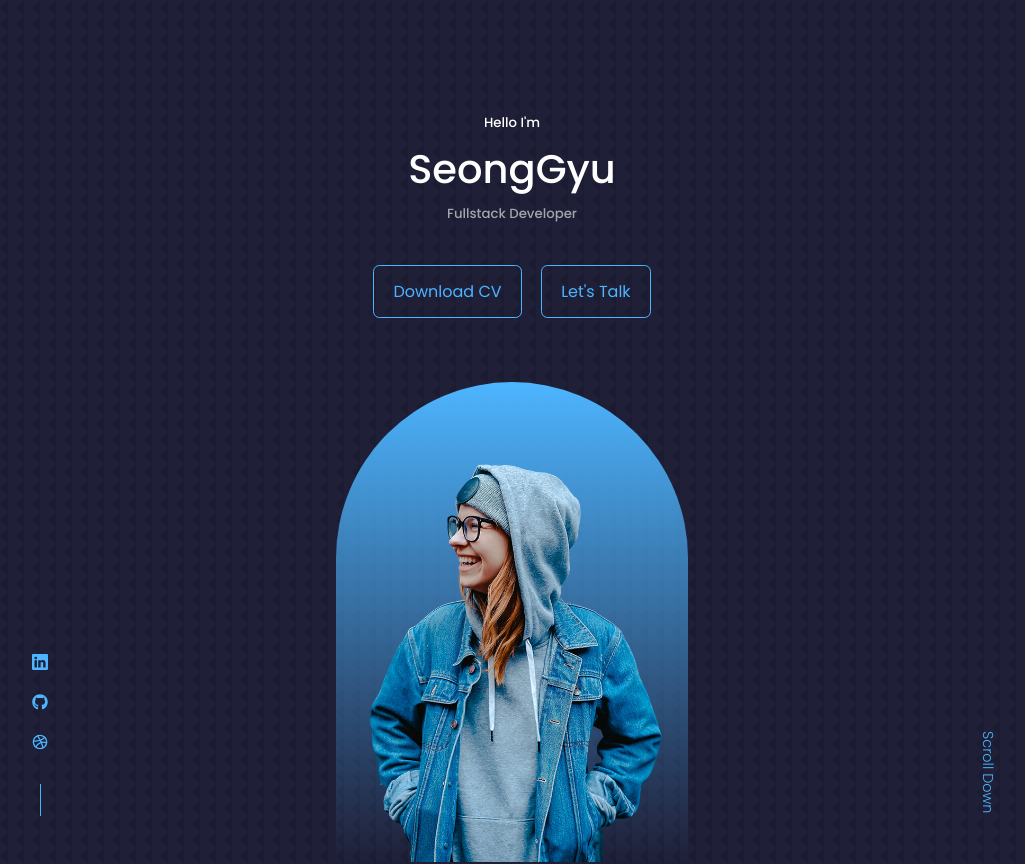
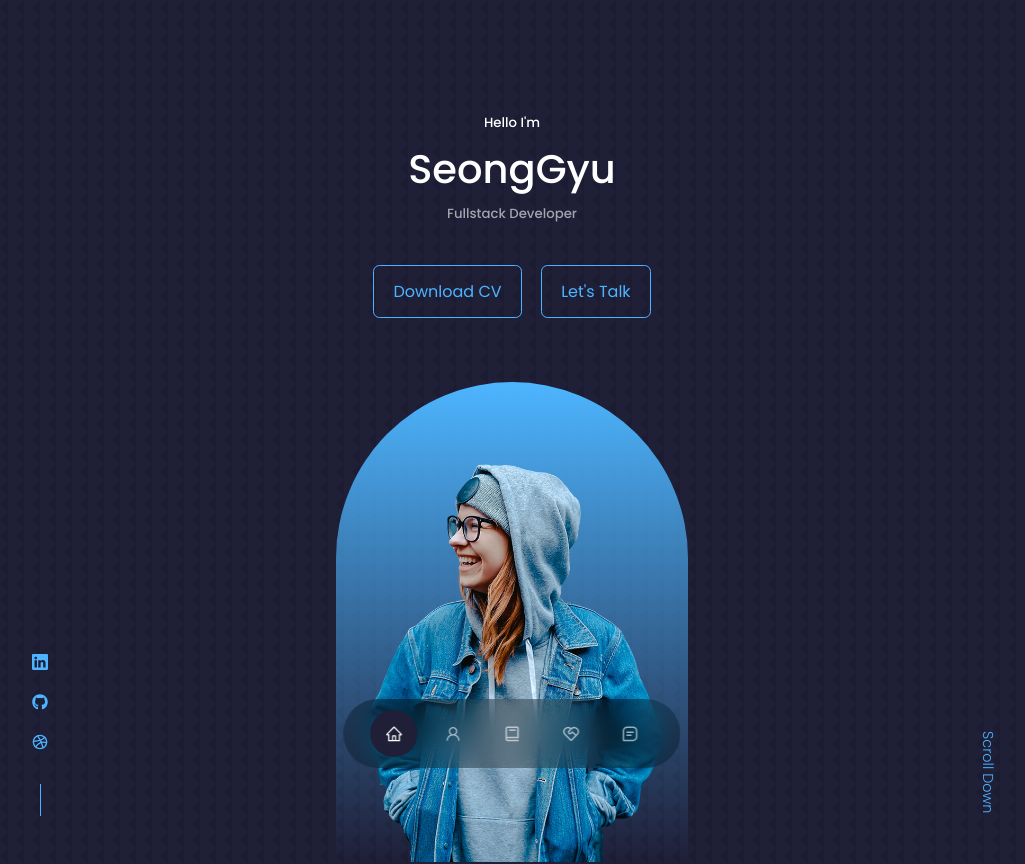
Before and after one commit to Kang-Seonggyu/portfolio_clone, a React (Create React App) app: page / in a window 1280 px wide. Shown: the top 864 px of the page, without its empty margins (128-1153 px from the left). Built offline with nearby package versions, Linux system fonts and the light colour scheme.

Commit message:
Navi 컴포넌트

```diff
--- a/src/components/navi/Navi.jsx
+++ b/src/components/navi/Navi.jsx
@@ -1,9 +1,20 @@
-import React from "react";
+import React, {useState} from "react";
 import './navi.css'
+import {AiOutlineHome, AiOutlineUser} from 'react-icons/ai'
+import {BiBook, BiMessageSquareDetail} from 'react-icons/bi'
+import {RiServiceLine} from "react-icons/ri";
 
 const Navi = () => {
+  const [activeNavi, setActiveNavi] = useState('#')
+
   return (
-    <div>Navi</div>
+    <navi>
+      <a href="#" onClick={() => setActiveNavi('#')} className={activeNavi === '#'?"active":""} > <AiOutlineHome /></a>
+      <a href="#about" onClick={() => setActiveNavi('#about')} className={activeNavi === '#about'?"active":""}><AiOutlineUser /></a>
+      <a href="#experience" onClick={() => setActiveNavi('#experience')} className={activeNavi === '#experience'?"active":""}><BiBook /></a>
+      <a href="#services" onClick={() => setActiveNavi('#services')}  className={activeNavi === '#services'?"active":""}><RiServiceLine /></a>
+      <a href="#contact" onClick={() => setActiveNavi('#contact')}  className={activeNavi === '#contact'?"active":""}><BiMessageSquareDetail /></a>
+    </navi>
   )
 }
 
--- a/src/components/navi/navi.css
+++ b/src/components/navi/navi.css
@@ -0,0 +1,32 @@
+navi {
+  background: rgba(0,0,0,0.3);
+  width: max-content;
+  display: block;
+  padding: 0.7rem 1.7rem;
+  z-index: 2;
+  position: fixed;
+  left: 50%;
+  transform: translateX(-50%);
+  bottom: 2rem;
+  display: flex;
+  gap : 0.8rem;
+  border-radius: 3rem;
+  backdrop-filter: blur(15px);
+}
+
+navi a {
+  background: transparent;
+  padding: 0.9rem;
+  border-radius: 50%;
+  display: flex;
+  color :var(--color-light);
+  font-size: 1.1rem;
+}
+navi a:hover {
+  background: rgba(0,0,0,0.3);
+}
+
+navi a.active {
+  background: var(--color-bg);
+  color: var(--color-white);
+}
```
